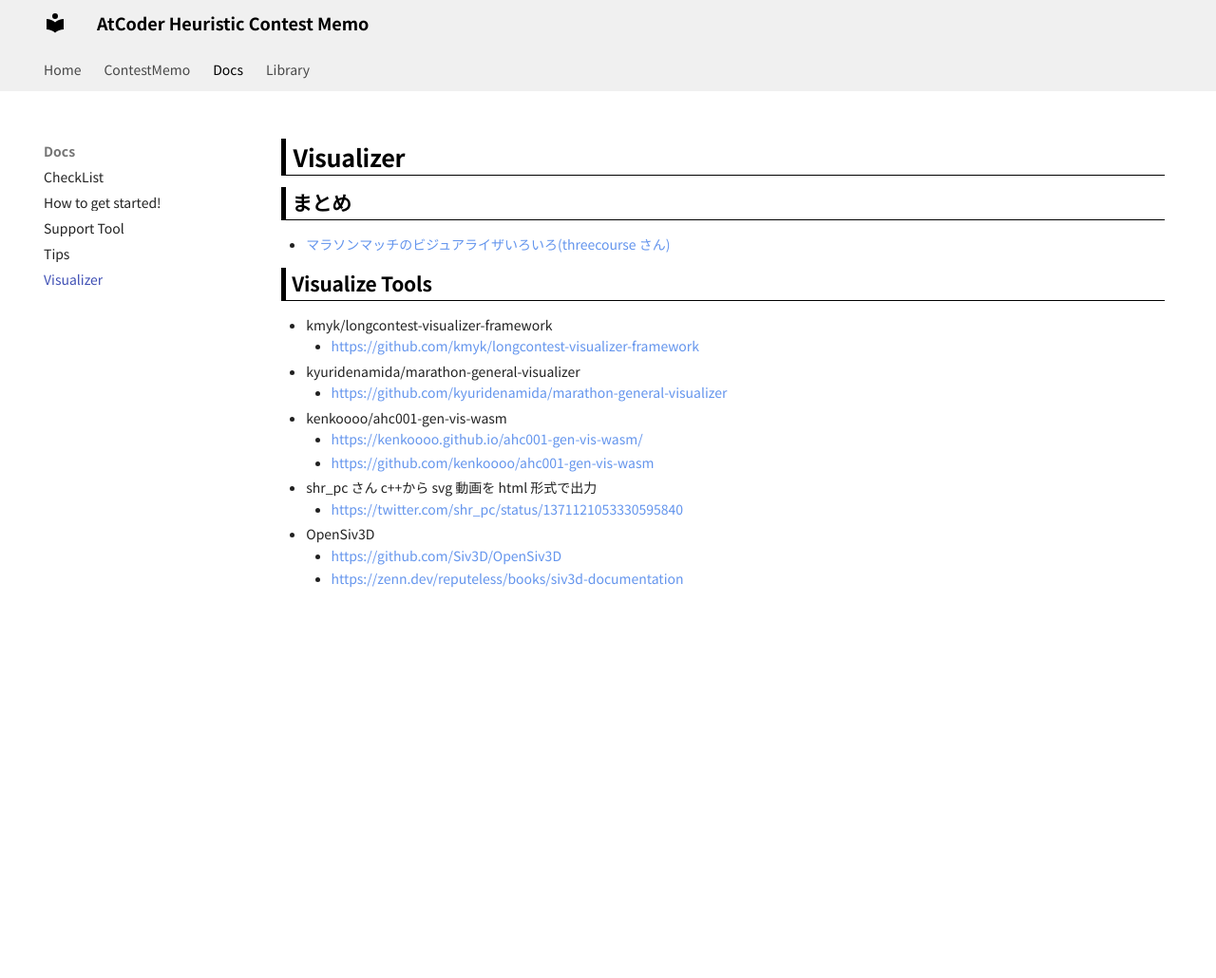
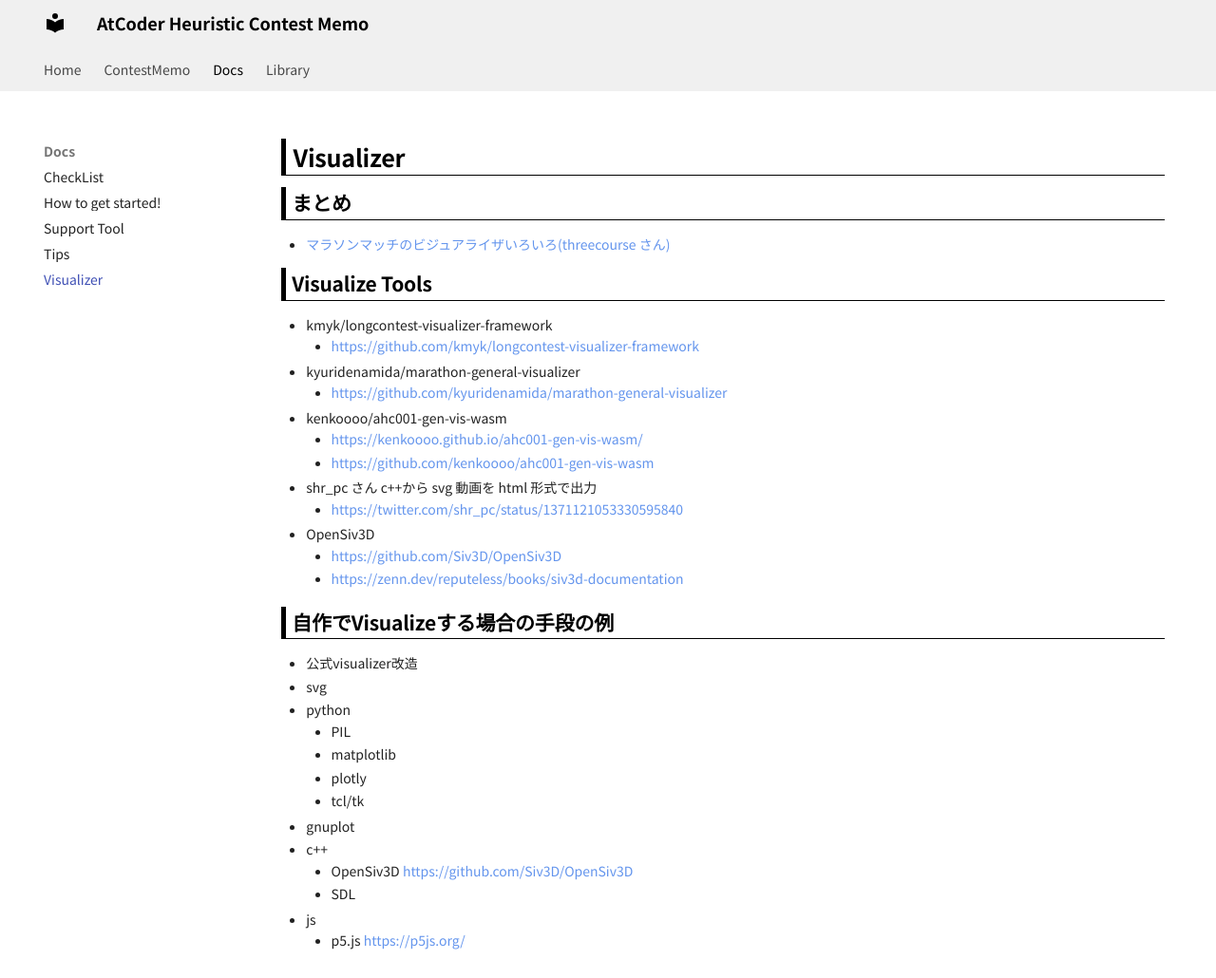
Before and after one commit to jetbead/AtCoderHeuristicContestMemo, an MkDocs documentation site: the page built from docs/Docs/visualizer.md, in a window 1280 px wide and 1030 px high. Shown: the whole window at 95% size. Built offline with MkDocs 1.6.1 and Material for MkDocs 9.7.7, drawn with Linux system fonts in a browser that asks for light colours; some web fonts are replaced.

Commit message:
modify files

```diff
--- a/docs/Docs/visualizer.md
+++ b/docs/Docs/visualizer.md
@@ -18,3 +18,20 @@
 - OpenSiv3D
   - https://github.com/Siv3D/OpenSiv3D
   - https://zenn.dev/reputeless/books/siv3d-documentation
+
+
+## 自作でVisualizeする場合の手段の例
+
+- 公式visualizer改造
+- svg
+- python
+  - PIL
+  - matplotlib
+  - plotly
+  - tcl/tk
+- gnuplot
+- c++
+  - OpenSiv3D https://github.com/Siv3D/OpenSiv3D
+  - SDL
+- js
+  - p5.js https://p5js.org/
```
Also changed, not shown: docs/ContestMemo/ahc018.md (+14 -14 lines), docs/Library/exp2.md (+6 -0 lines), docs/Library/python_snippet.md (+3 -0 lines), docs/Library/uncertainty.md (added, +21 -0 lines).
